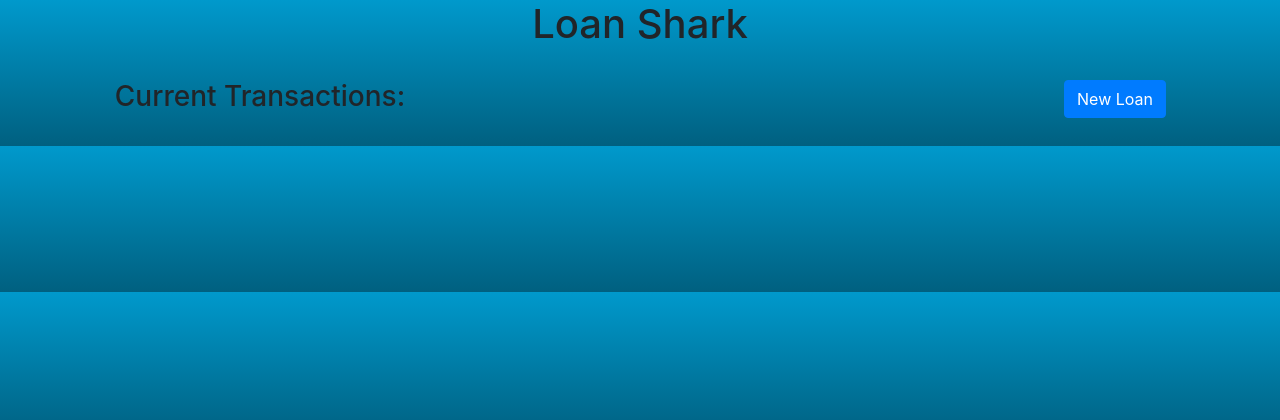
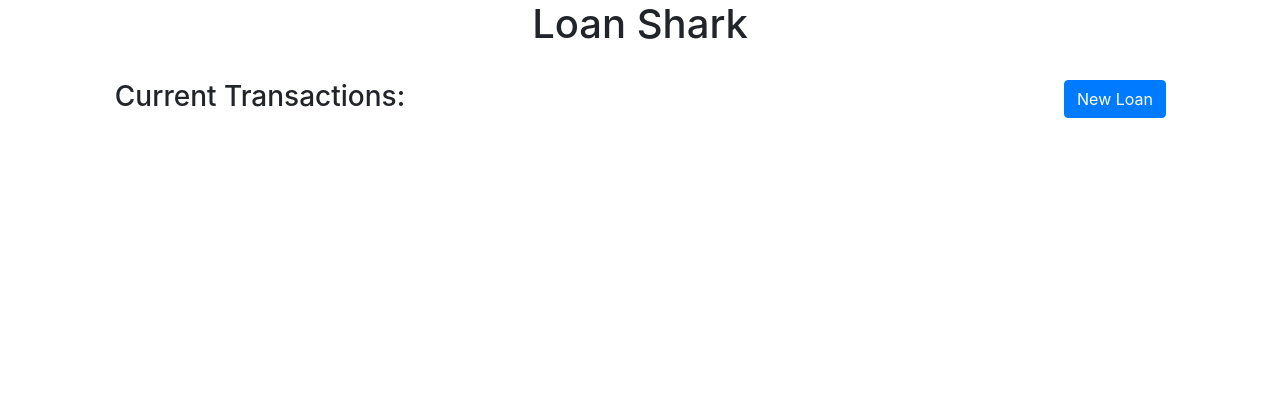
Before and after one commit to otonnesen/loanshark, a Flask app: page / in a window 1280 px wide. Shown: the top 420 px of the page. Run offline with Flask 2, Linux system fonts and the light colour scheme; some libraries are stand-ins or nearby versions.

Commit message:
changed classes of data_block

```diff
--- a/static/main.js
+++ b/static/main.js
@@ -50,7 +50,7 @@ function showData(data) {
     let table = document.getElementById('table');
     for (let i=0; i < data.length; i++ ) {
         console.log(data[i]);
-        table.insertAdjacentHTML('beforeend',`<div class="row">
+        table.insertAdjacentHTML('beforeend',`<div class="row data_block">
         <div class="col-2">
             <h4 id="month"> ${data[i].month} </h4>
             <h2 id="day"> ${data[i].date} </h2>
--- a/templates/main.html
+++ b/templates/main.html
@@ -5,12 +5,13 @@
 <style>
     /*              Insert Custom CSS Here          */
 
-    .data_block {
+    .data_table {
         background-color: #f0f0f5;
         width: 80%;
     }
-    .whole_page{
-        background: linear-gradient(#0099cc,#006080);
+
+    .data_block{
+
     }
 </style>
 
@@ -26,7 +27,7 @@
     <script src="https://maxcdn.bootstrapcdn.com/bootstrap/4.0.0/js/bootstrap.min.js"></script>
 </head>
 
-<body class="whole_page">
+<body>
 
 
     <center>
@@ -92,7 +93,7 @@
             </div>
         </div>
         <br>
-        <div id="table" class="container data_block">
+        <div id="table" class="container data_table">
 
         </div>
 
```
